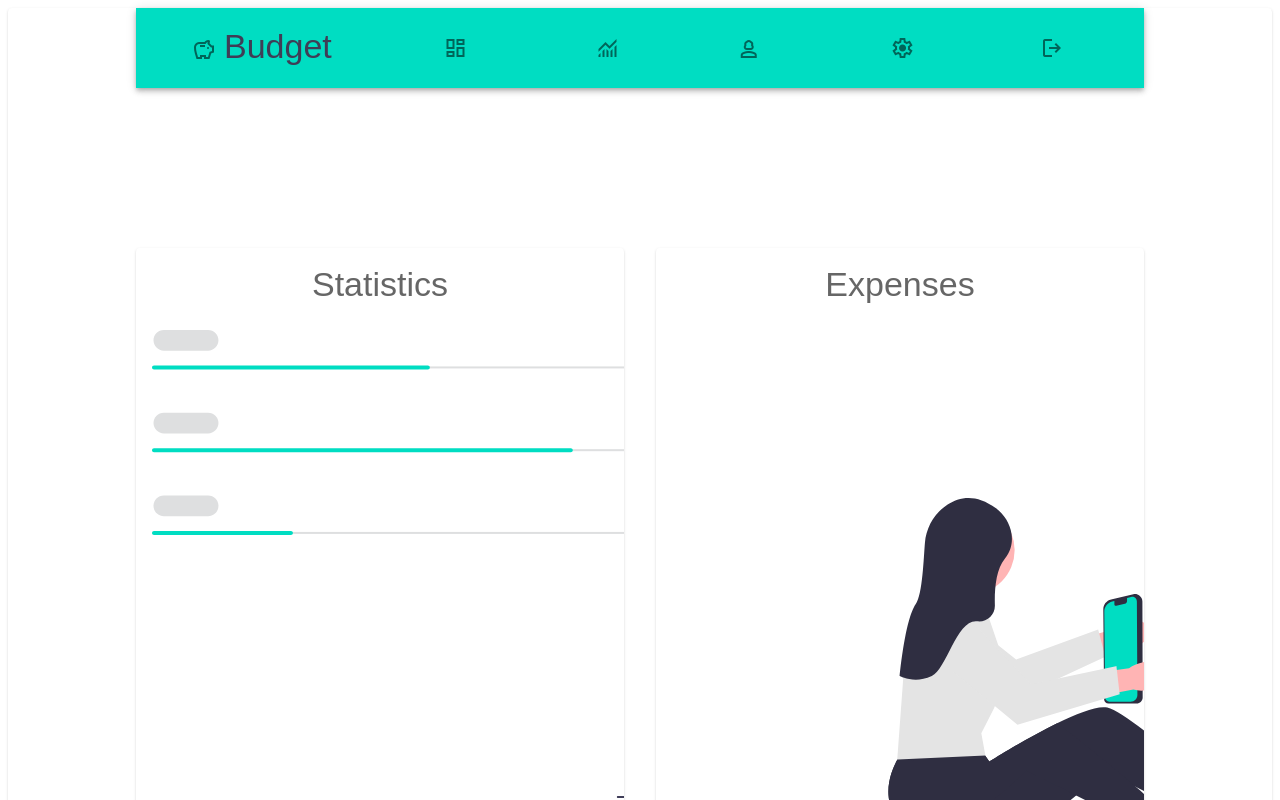
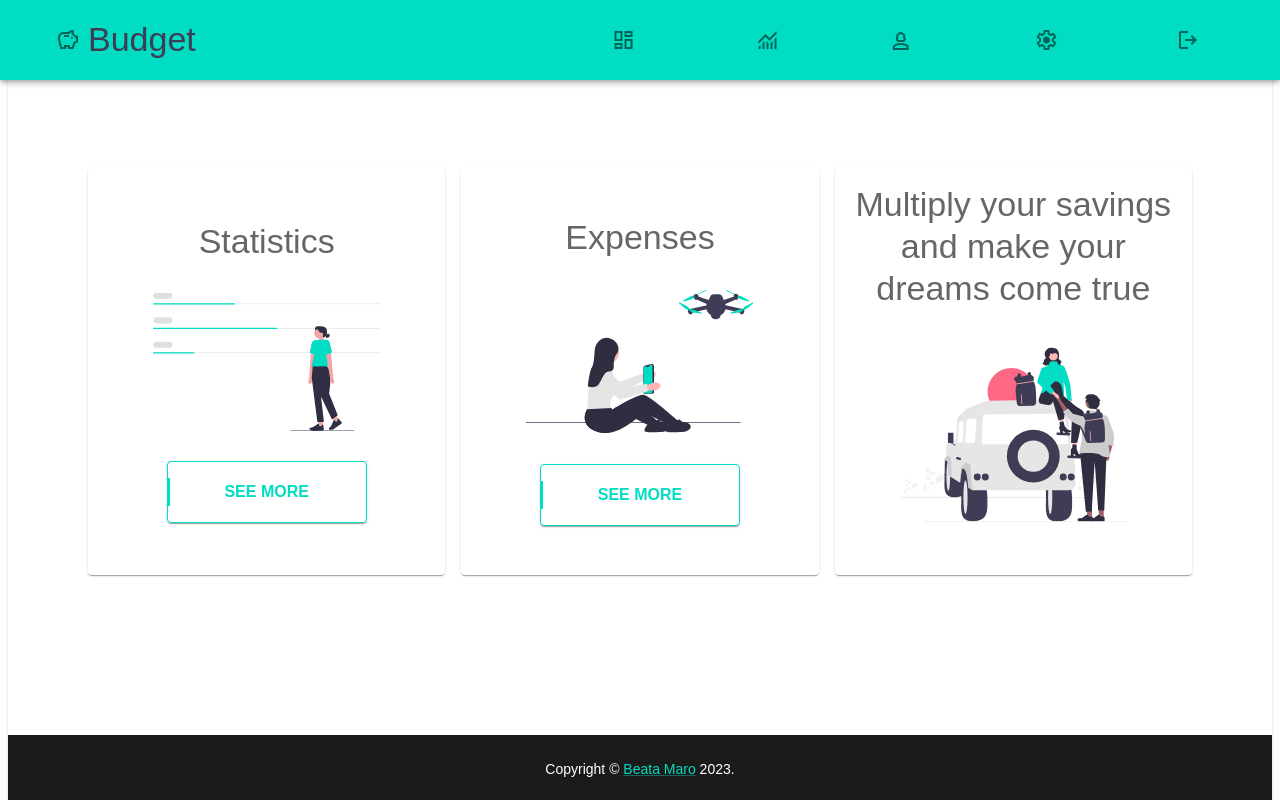
Before and after one commit to BeataMaro/budget-app, a React (Vite) app: page / in a window 1280 px wide. Shown: the top 800 px of the page. Built offline with nearby package versions, Linux system fonts and the light colour scheme.

Commit message:
feat: change Dashboard grid

```diff
--- a/index.html
+++ b/index.html
@@ -7,7 +7,7 @@
     <title>Budget</title>
     <link
       rel="stylesheet"
-      href="https://fonts.googleapis.com/css2?family=Material+Symbols+Outlined:opsz,wght,FILL,GRAD@20..48,100..700,0..1,-50..200"
+      href="https://fonts.googleapis.com/css2?family=Material+Symbols+Outlined:wght,FILL@100..400,0..1"
     />
     <script type="module" src="/src/main.jsx" defer></script>
   </head>
--- a/src/App.scss
+++ b/src/App.scss
@@ -34,11 +34,11 @@ html {
   scroll-behavior: smooth;
 }
 
-body {
-  @include desktop() {
-    margin: 0 calc(100vw - 90%);
-  }
-}
+// body {
+//   @include desktop() {
+//     margin: 0 calc(100vw - 90%);
+//   }
+// }
 
 ::selection {
   background-color: $mdc-theme-primary;
--- a/src/components/CustomButton/CustomButton.jsx
+++ b/src/components/CustomButton/CustomButton.jsx
@@ -1,6 +1,6 @@
 import PropTypes from 'prop-types';
 import { theme } from '../../theme.js';
-import { Button } from '@mui/material';
+import { Button, Link } from '@mui/material';
 
 const customButtonStyle = {
   boxShadow: 1,
@@ -43,8 +43,13 @@ const customButtonStyle = {
 
 CustomButton.propTypes = {
   children: PropTypes.string,
+  url: PropTypes.string,
 };
 
-export default function CustomButton({ children }) {
-  return <Button sx={customButtonStyle}>{children}</Button>;
+export default function CustomButton({ children, url }) {
+  return (
+    <Button sx={customButtonStyle} component={Link} href={url}>
+      {children}
+    </Button>
+  );
 }
--- a/src/components/NavBar/NavBar.jsx
+++ b/src/components/NavBar/NavBar.jsx
@@ -28,11 +28,11 @@ const hoverStyles = {
 
 const drawerWidth = 260;
 const navItems = [
-  { title: 'Expenses', icon: 'dashboard', link: '/expenses' },
-  { title: 'Reports', icon: 'monitoring', link: '/reports' },
+  { title: 'Expenses', icon: 'dashboard', link: '/expenses', display: 'none' },
+  { title: 'Reports', icon: 'monitoring', link: '/reports', display: 'none' },
   { title: 'Profile', icon: 'person_3', link: '/profile' },
   { title: 'Settings', icon: 'settings', link: '/settings' },
-  { title: 'Log out', icon: 'logout', link: '#' },
+  { title: 'Log out', icon: 'logout', link: '/' },
 ];
 
 NavBar.propTypes = {
@@ -47,7 +47,7 @@ export default function NavBar({ window }) {
 
   const drawer = (
     <Box component='nav' onClick={handleDrawerToggle}>
-      <Typography variant='h6' sx={{ my: 2, fontWeight: 800 }}>
+      <Typography component={Link} href='/' variant='h6' sx={{ my: 2, fontWeight: 800 }}>
         <IconButton className='material-symbols-outlined'>savings</IconButton>
         Budget
       </Typography>
@@ -71,8 +71,8 @@ export default function NavBar({ window }) {
 
   return (
     <Box component='header' sx={{ display: 'flex' }}>
-      <AppBar component='nav' sx={{ px: 4, position: 'static' }}>
-        <Toolbar>
+      <AppBar component='nav' sx={{ px: 4, position: 'fixed' }}>
+        <Toolbar sx={{ display: 'flex', justifyContent: 'space-between'}}>
           <Icon
             aria-label='open drawer'
             edge='start'
@@ -82,6 +82,8 @@ export default function NavBar({ window }) {
           >
             menu
           </Icon>
+          <Box sx={{ display: 'flex', textDecoration: 'none' }} component={Link} href='/'>
+            <IconButton className='material-symbols-outlined'>savings</IconButton>
             <Typography
               variant='h4'
               component='h1'
@@ -91,16 +93,15 @@ export default function NavBar({ window }) {
                 color: theme.palette.secondary.main,
               }}
             >
-            <IconButton className='material-symbols-outlined'>savings</IconButton>
               Budget
             </Typography>
-
-          <Box>
+          </Box>
+          <Box sx={{ display: { mobile: 'none', desktop: 'flex'} }}>
             <List sx={{ display: { mobile: 'none', desktop: 'flex', justifyContent: 'center' } }}>
               {navItems.map(({ title, icon, link }, idx) => (
                 <ListItem key={idx} sx={{ px: 0 }}>
                   <ListItemButton component={Link} to={link} sx={hoverStyles}>
-                    <ListItemText primary={title} sx={{ mr: 4, whiteSpace: 'nowrap' }} />
+                    <ListItemText primary={title} sx={{ mr: 3, whiteSpace: 'nowrap' }} />
                   </ListItemButton>
                   <ListItemIcon
                     sx={{ cursor: 'pointer', ml: -3 }}
--- a/src/pages/Dashboard/Dashboard.jsx
+++ b/src/pages/Dashboard/Dashboard.jsx
@@ -1,14 +1,21 @@
 import CustomButton from '../../components/CustomButton/CustomButton.jsx';
-import { Box, experimentalStyled, Grid, Link, Paper, Typography } from "@mui/material"
-
+import { Box, experimentalStyled, Paper, Typography } from '@mui/material';
+import Grid from '@mui/material/Unstable_Grid2';
 
 const DashboardCard = experimentalStyled(Paper)(({ theme }) => ({
   backgroundColor: 'transparent',
-  ...theme.typography.body2,
   padding: theme.spacing(2),
   textAlign: 'center',
   color: theme.palette.text.secondary,
   overflow: 'hidden',
+  display: 'flex',
+  flexDirection: 'column',
+  justifyContent: 'center',
+  cursor: 'pointer',
+
+  '&:hover img': {
+    transform: 'scale(1)',
+  },
 }));
 
 export default function Dashboard() {
@@ -17,73 +24,58 @@ export default function Dashboard() {
       component='section'
       id='dashboardSection'
       sx={{
-        flexGrow: 1,
-        mt: { desktop: '10rem' },
+        mt: { mobile: '12rem', desktop: '10rem' },
+        px: { mobile: 5, desktop: 10 },
       }}
     >
-      <Grid container spacing={{ mobile: 2, desktop: 4 }} columns={{ mobile: 6, desktop: 12 }}>
-        <Grid item mobile={3} desktop={6}>
+      <Grid container spacing={2} columns={6}>
+        <Grid item mobile={6} tablet={3} desktop={2} display='flex' justifyContent='center'>
           <DashboardCard>
             <Typography variant='h4'>Statistics</Typography>
-            <Box sx={{ cursor: 'pointer' }}>
             <Box
               component='img'
               sx={{
-                  borderRadius: '2px',
-                  my: 3,
+                objectFit: 'cover',
+                transform: 'scale(.7)',
                 transition: 'transform 0.7s cubic-bezier(0.52, 1.64, 0.37, 0.66), color 0.4s',
-                  '&:hover': {
-                    transform: 'scale(1.1)',
-                  },
               }}
               src='./src/assets/undraw_analysis_dq08.svg'
               alt='chart'
             />
-            </Box>
-            <CustomButton component={Link} to='/reports'>See more</CustomButton>
+            <CustomButton url='/reports'>See more</CustomButton>
           </DashboardCard>
         </Grid>
-        <Grid item mobile={3} desktop={6}>
+        <Grid item mobile={6} tablet={3} desktop={2} display='flex' justifyContent='center'>
           <DashboardCard>
             <Typography variant='h4'>Expenses</Typography>
-
-            <Box sx={{ cursor: 'pointer' }}>
             <Box
               component='img'
               sx={{
-                  borderRadius: '2px',
-                  my: 2,
+                objectFit: 'contain',
+                transform: 'scale(.7)',
                 transition: 'transform 0.7s cubic-bezier(0.52, 1.64, 0.37, 0.66), color 0.4s',
-                  '&:hover': {
-                    transform: 'scale(1.1)',
-                  },
               }}
               src='./src/assets/undraw_flying_drone_u3r2.svg'
               alt='woman controlling a drone'
             />
-            </Box>
-            <CustomButton component={Link} to='/expenses'>See more</CustomButton>
+            <CustomButton url='/expenses'>See more</CustomButton>
           </DashboardCard>
         </Grid>
-        <Grid item mobile={6} desktop={12}>
+        <Grid item mobile={6} tablet={6} desktop={2} display='flex' justifyContent='center'>
           <DashboardCard>
             <Typography variant='h4'>
               Multiply your savings and make your dreams come true
             </Typography>
-            <Box sx={{ cursor: 'pointer', pt: 4 }}>
             <Box
               component='img'
               sx={{
-                  borderRadius: '2px',
+                objectFit: 'contain',
+                transform: 'scale(.7)',
                 transition: 'transform 0.7s cubic-bezier(0.52, 1.64, 0.37, 0.66), color 0.4s',
-                  '&:hover': {
-                    transform: 'scale(1.1)',
-                  },
               }}
               src='./src/assets/undraw_trip_re_f724.svg'
               alt='man and woman sitting on the top of a car'
             />
-            </Box>
           </DashboardCard>
         </Grid>
       </Grid>
--- a/src/pages/Profile/Profile.jsx
+++ b/src/pages/Profile/Profile.jsx
@@ -21,6 +21,7 @@ export default function Profile() {
         component='img'
         sx={{
           borderRadius: '2px',
+          mt: 6,
           transition: 'transform 0.7s cubic-bezier(0.52, 1.64, 0.37, 0.66), color 0.4s',
           '&:hover': {
             transform: 'scale(1.1)',
--- a/src/pages/Reports/Reports.jsx
+++ b/src/pages/Reports/Reports.jsx
@@ -11,7 +11,7 @@ export default function Reports() {
         justifyContent: 'space-around',
         alignItems: 'center',
         py: 4,
-        my: 4,
+        mt: 6,
       }}
     >
       <Box
--- a/src/theme.js
+++ b/src/theme.js
@@ -26,7 +26,8 @@ export const theme = createTheme({
   breakpoints: {
     values: {
       mobile: 320,
-      desktop: 768,
+      tablet: 768,
+      desktop: 1000,
 
     },
   },
@@ -42,7 +43,6 @@ export const darkTheme = createTheme({
 export const Wrapper = experimentalStyled(Paper)(({ theme }) => ({
   display: 'flex',
   flexDirection: 'column',
-  padding: '0 10vw',
   justifyContent: 'space-around',
   minHeight: '100vh',
   backgroundColor: theme.palette.mode === 'dark' ? '#1A2027' : '#fff',
```
Also changed, not shown: src/App.jsx (deleted, +0 -30 lines). Lines whose indentation alone changed are shown as unchanged.
